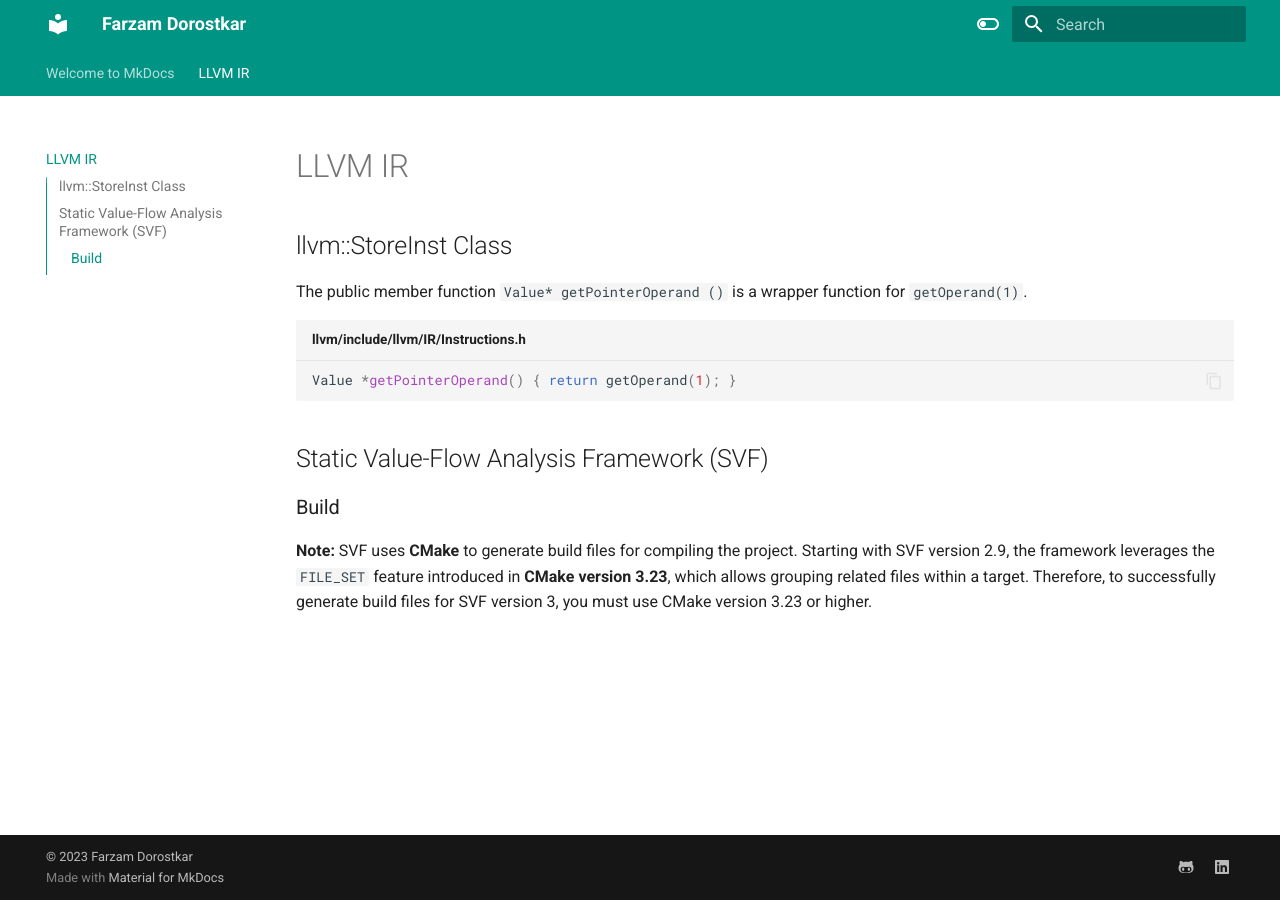
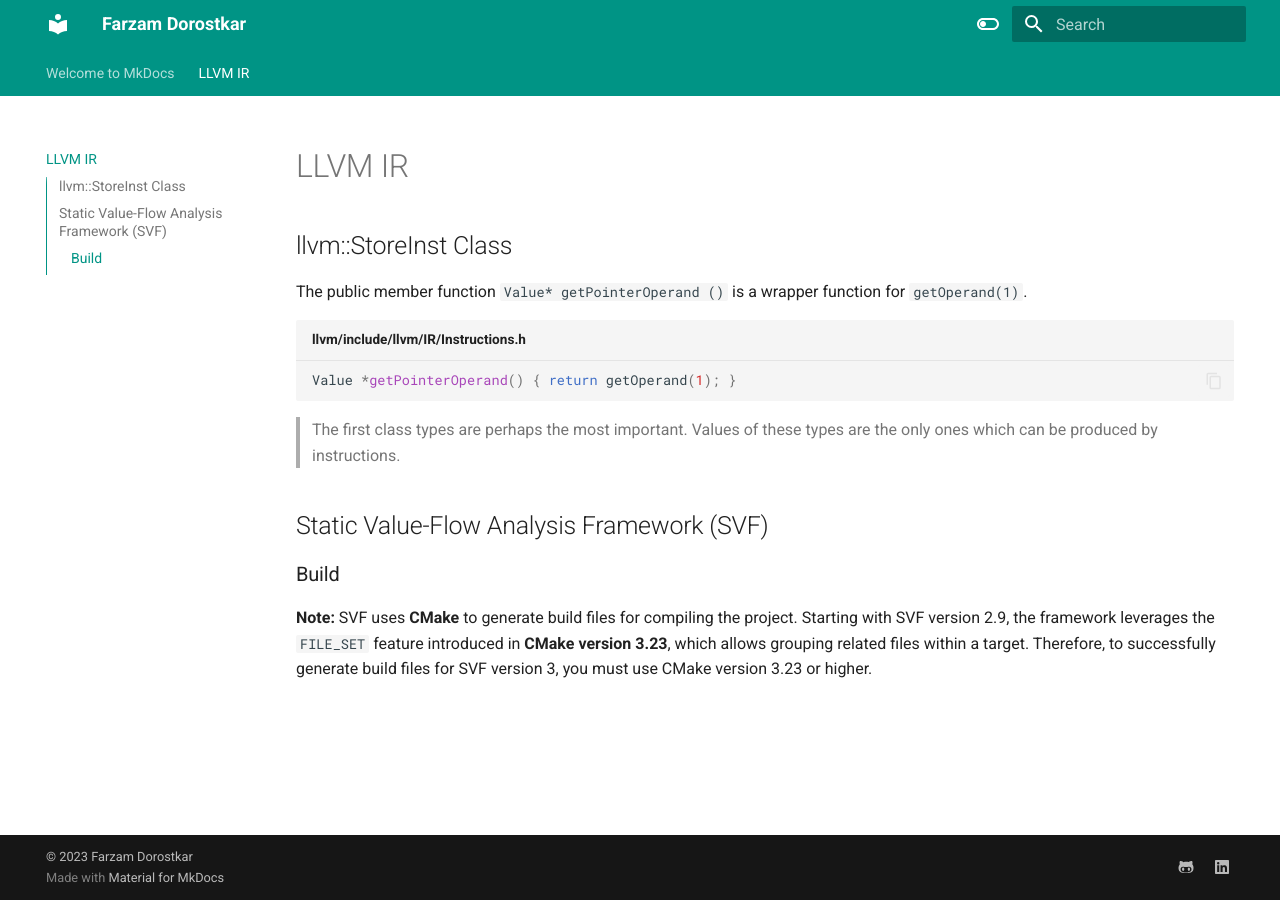
Before and after one commit to farzamdorostkar/mkdocs-pages, an MkDocs documentation site: the page built from docs/LLVM_IR.md, in a window 1280 px wide. Built offline with MkDocs 1.6.1 and Material for MkDocs 9.7.7, drawn with Linux system fonts in a browser that asks for light colours.

Commit message:
Update LLVM_IR.md

````diff
--- a/docs/LLVM_IR.md
+++ b/docs/LLVM_IR.md
@@ -7,6 +7,8 @@ The public member function `Value* getPointerOperand ()` is a wrapper function f
 Value *getPointerOperand() { return getOperand(1); }
 ```
 
+> The first class types are perhaps the most important. Values of these types are the only ones which can be produced by instructions.
+
 
 ## Static Value-Flow Analysis Framework (SVF)
 
````
